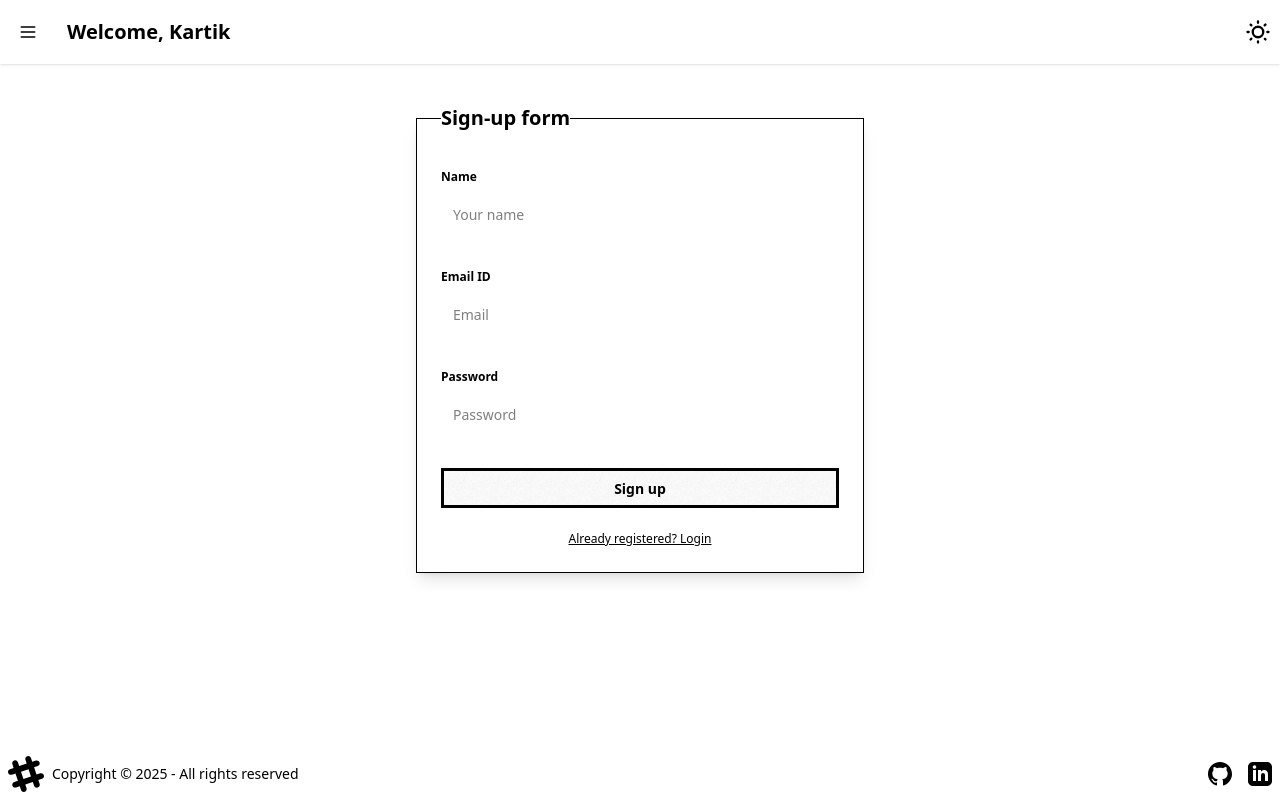
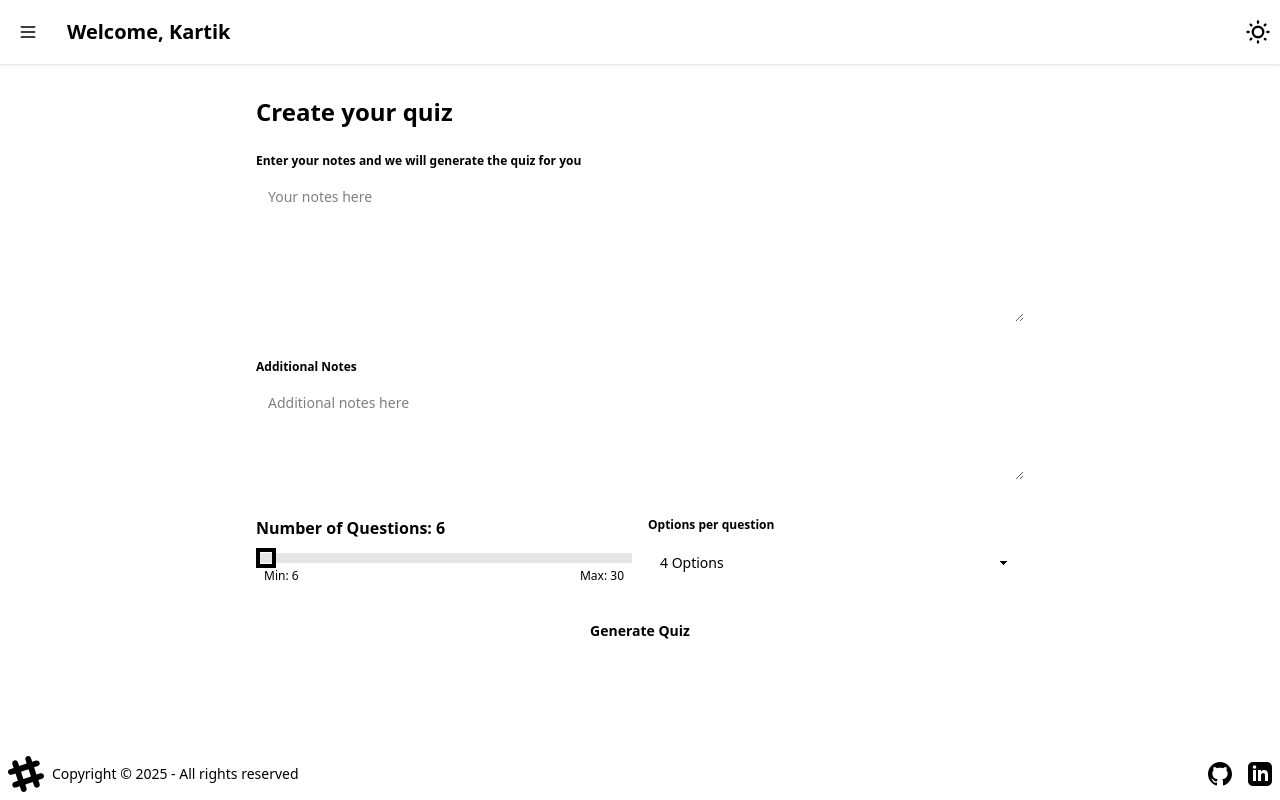
Before and after one commit to youngineer/JnanaGen, a React (Vite) app in the folder frontend/: page /home in a window 1280 px wide. Built offline with nearby package versions, Linux system fonts and the light colour scheme.

Commit message:
feat: add React Router with dynamic page loading and outlet setup

```diff
--- a/frontend/package.json
+++ b/frontend/package.json
@@ -10,16 +10,18 @@
     "preview": "vite preview"
   },
   "dependencies": {
-    "@reduxjs/toolkit": "^2.8.2",
     "react": "^19.1.0",
-    "react-dom": "^19.1.0"
+    "react-dom": "^19.1.0",
+    "react-router-dom": "^7.7.0"
   },
   "devDependencies": {
     "@eslint/js": "^9.30.1",
+    "@reduxjs/toolkit": "^2.8.2",
     "@tailwindcss/vite": "^4.1.11",
     "@types/react": "^19.1.8",
     "@types/react-dom": "^19.1.6",
     "@types/react-redux": "^7.1.34",
+    "@types/react-router": "^5.1.20",
     "@types/react-router-dom": "^5.3.3",
     "@vitejs/plugin-react": "^4.6.0",
     "daisyui": "^5.0.46",
--- a/frontend/src/App.tsx
+++ b/frontend/src/App.tsx
@@ -1,11 +1,25 @@
 import type { JSX } from 'react'
 import Body from './components/Body'
+import AuthPage from './components/AuthPage'
+import QuizPage from './components/QuizPage'
+import Dashboard from './components/Dashboard'
+import { BrowserRouter, Route, Routes } from 'react-router-dom'
+import NavbarTop from './components/NavbarTop'
+import Footer from './components/Footer'
+import QuizSpecification from './components/QuizSpecification'
 
 function App(): JSX.Element {
-
   return (
     <>
-      <Body />
+      <BrowserRouter basename='/'>
+        <Routes>
+          <Route path='/' element={<Body />}>
+            <Route path='/auth' element={<AuthPage />}></Route>
+            <Route path='/quiz' element={<QuizPage />}></Route>
+            <Route path='/home' element={<QuizSpecification />}></Route>
+          </Route>
+        </Routes>
+      </BrowserRouter>
     </>
   )
 }
--- a/frontend/src/components/Body.tsx
+++ b/frontend/src/components/Body.tsx
@@ -4,12 +4,13 @@ import Footer from './Footer'
 import NavbarTop from './NavbarTop'
 import QuizPage from './QuizPage'
 import AuthPage from './AuthPage'
+import { Outlet } from 'react-router'
 
 const Body: FC = (): JSX.Element => {
   return (
     <div>
       <NavbarTop />
-      <AuthPage />
+        <Outlet />
       <Footer />
     </div>
   )
--- /dev/null
+++ b/frontend/src/components/QuizInfo.tsx
@@ -0,0 +1,22 @@
+import React, { type FC } from 'react'
+
+
+interface QuestionInterface {
+    id: number,
+    question: string,
+    userAnswer: string,
+    correctAnswer: string,
+    isCorrect: boolean,
+    explanation: string
+}
+
+const QuizInfo: FC = (props: QuestionInterface[]) => {
+
+  return (
+    <div>
+
+    </div>
+  )
+}
+
+export default QuizInfo;
--- a/frontend/src/components/QuizPage.tsx
+++ b/frontend/src/components/QuizPage.tsx
@@ -1,4 +1,4 @@
-import { useState, type FC, type JSX } from "react";
+import { useEffect, useState, type FC, type JSX } from "react";
 
 const questions = [
   {
@@ -40,6 +40,10 @@ const QuizPage: FC = (): JSX.Element => {
     const [currentQuestionIndex, setCurrentQuestionIndex] = useState<number>(0);
     const [selectedAnswers, setSelectedAnswers] = useState<string[]>(new Array(totalQuestions));
 
+    useEffect(() => {
+
+    }, []);
+
     const handleNext = (): void => {
       if(currentQuestionIndex < totalQuestions - 1) {
         setCurrentQuestionIndex(prev => prev + 1);
@@ -69,8 +73,8 @@ const QuizPage: FC = (): JSX.Element => {
             <div className="mb-6">
                 <progress
                     className="progress w-56 mx-1"
-                    value={currentQuestionIndex + 1}
-                    max={questions.length}>
+                    value={currentQuestionIndex}
+                    max={questions.length - 1}>
                 </progress>
                 <span className="ml-2">
                     {currentQuestionIndex + 1} out of {questions.length}
--- a/frontend/src/components/QuizSpecification.tsx
+++ b/frontend/src/components/QuizSpecification.tsx
@@ -1,69 +1,77 @@
-import { useState, type ChangeEvent, type FC, type FormEvent, type JSX } from "react";
+import { useState, type ChangeEvent, type FC, type FormEvent } from "react";
+import { fetchQuiz } from "../services/quizServices";
 
-interface QuizSpecificationState {
-    userNotes: string,
-    additionalNotes: string,
-    totalQuestions: number,
-    numberOfOptions: number,
+export interface QuizSpecificationState {
+    userNotes: string;
+    totalQuestions: number;
+    numberOfOptions: number;
+    additionalNotes: string;
 }
 
-
-const QuizSpecification: FC = (): JSX.Element => {
+const QuizSpecification: FC = () => {
     const [formData, setFormData] = useState<QuizSpecificationState>({
         userNotes: "",
+        totalQuestions: 6,
+        numberOfOptions: 4,
         additionalNotes: "",
-        totalQuestions: 6,
-        numberOfOptions: 4
     });
 
-
-    const handleFormDataChange = (e: ChangeEvent<HTMLTextAreaElement | HTMLInputElement |
-        HTMLSelectElement>) => {
+    const handleFormDataChange = (e: ChangeEvent<HTMLTextAreaElement | HTMLInputElement | HTMLSelectElement>) => {
         const { name, value } = e.target;
         setFormData(prev => ({
             ...prev,
-            [name]: name === 'totalQuestions' ? parseInt(value) : value
+            [name]: name === 'totalQuestions' || name === 'numberOfOptions'
+                ? parseInt(value)
+                : value
         }));
     };
 
-
-    const handleSubmit = (e: FormEvent) => {
+    const handleSubmit = async(e: FormEvent) => {
         e.preventDefault();
-        console.log(formData);
-        //TODO submit;
+        try {
+            await fetchQuiz(formData);
+            // Navigate to quiz page after successful fetch
+        } catch (error) {
+            console.error('Failed to fetch quiz:', error);
         }
-
-
+    };
 
     return (
-    <form onSubmit={handleSubmit} className="pt-4 md:pt-8 px-4 md:px-16 min-w-4xl mx-auto">
-    <div className="pt-4 md:pt-8 px-4 md:px-16 min-w-4xl mx-auto">
+        <form onSubmit={handleSubmit} className="w-full max-w-3xl mx-auto py-8">
+            <div className="space-y-6">
                 <div className="mb-6">
-            <h3 className="font-bold text-xl md:text-2xl">Create your quiz</h3>
+                    <h3 className="font-bold text-xl md:text-2xl mb-4">Create your quiz</h3>
                     <fieldset className="fieldset w-full">
                         <legend className="fieldset-legend">Enter your notes and we will generate the quiz for you</legend>
                         <textarea
+                            name="userNotes"
+                            value={formData.userNotes}
                             className="textarea h-28 md:h-36 w-full"
                             placeholder="Your notes here"
                             onChange={handleFormDataChange}
-                ></textarea>
+                            required
+                        />
                     </fieldset>
                 </div>
 
-        <div className="mb-6" >
+                <div className="mb-6">
                     <fieldset className="fieldset w-full">
                         <legend className="fieldset-legend">Additional Notes</legend>
                         <textarea
+                            name="additionalNotes"
+                            value={formData.additionalNotes}
                             className="textarea h-20 md:h-24 w-full"
                             placeholder="Additional notes here"
                             onChange={handleFormDataChange}
-                ></textarea>
+                        />
                     </fieldset>
                 </div>
 
                 <div className="flex flex-col md:flex-row gap-4">
                     <fieldset className="w-full md:w-1/2">
-                <legend className="fieldset-legend">Number of Questions: {formData.totalQuestions}</legend>
+                        <legend className="fieldset-legend">
+                            Number of Questions: {formData.totalQuestions}
+                        </legend>
                         <input
                             name="totalQuestions"
                             type="range"
@@ -78,24 +86,36 @@ const QuizSpecification: FC = (): JSX.Element => {
                             <span>Max: 30</span>
                         </div>
                     </fieldset>
+
                     <fieldset className="fieldset w-full md:w-1/2">
                         <legend className="fieldset-legend">Options per question</legend>
-                <select defaultValue="4 Options" className="select w-full" onChange={handleFormDataChange}>
-                    <option>2 Options</option>
-                    <option>3 Options</option>
-                    <option>4 Options</option>
-                    <option>5 Options</option>
-                    <option>6 Options</option>
+                        <select
+                            name="numberOfOptions"
+                            value={formData.numberOfOptions}
+                            className="select w-full"
+                            onChange={handleFormDataChange}
+                        >
+                            <option value={2}>2 Options</option>
+                            <option value={3}>3 Options</option>
+                            <option value={4}>4 Options</option>
+                            <option value={5}>5 Options</option>
+                            <option value={6}>6 Options</option>
                         </select>
                     </fieldset>
                 </div>
 
-        <div className="flex justify-center p-8">
-            <button type="submit" className="btn btn-xs sm:btn-sm md:btn-md lg:btn-lg xl:btn-xl">Generate Quiz</button>
+                <div className="flex justify-center">
+                    <button
+                        type="submit"
+                        className="btn btn-primary btn-wide"
+                        disabled={!formData.userNotes.trim()}
+                    >
+                        Generate Quiz
+                    </button>
                 </div>
             </div>
         </form>
-  )
-}
+    );
+};
 
 export default QuizSpecification;
--- /dev/null
+++ b/frontend/src/services/quizServices.ts
@@ -0,0 +1,38 @@
+import { BASE_QUIZ_URL, MY_HEADER } from "../utils/constants"
+
+
+interface QuizSpecificationState{
+    userNotes: string,
+    totalQuestions: number,
+    numberOfOptions: number,
+    additionalNotes: string
+}
+
+
+export const fetchQuiz = async(userInput: QuizSpecificationState): Promise<void> => {
+    const url = BASE_QUIZ_URL + "/generateQuiz";
+    console.log(userInput);
+    const request = new Request(url, {
+        method: "POST",
+        body: JSON.stringify(userInput),
+        headers: MY_HEADER
+    });
+
+    try {
+        const response = await fetch(request);
+        const data = await response.json();
+
+        if(!response.ok) {
+            console.error(data?.message || "Error generating the quiz")
+            return Promise.reject(() => {
+                data?.message || "Error generating the quiz"
+            });
+        } else {
+            console.log(data?.content)
+            return data?.content;
+        }
+    } catch (error) {
+        console.error('Network error. Please check your connection.');
+        return Promise.reject('Network error. Please check your connection.');
+    }
+}
--- a/frontend/src/utils/constants.ts
+++ b/frontend/src/utils/constants.ts
@@ -1,6 +1,6 @@
 // export const BOOK_ICON_URL: URL = "Sidebar";
 export const BASE_AUTH_URL = "http://localhost:8080/auth";
-export const BASE_USER_URL = "http://localhost:8080/user";
+export const BASE_QUIZ_URL = "http://localhost:8080/user";
 
 export const MY_HEADER = new Headers();
 MY_HEADER.append("Content-Type", "application/json");
```
Also changed, not shown: frontend/src/services/userServices.ts (deleted), 1 other file (tests, documents, lock files or other folders). Lines whose indentation alone changed are shown as unchanged.
